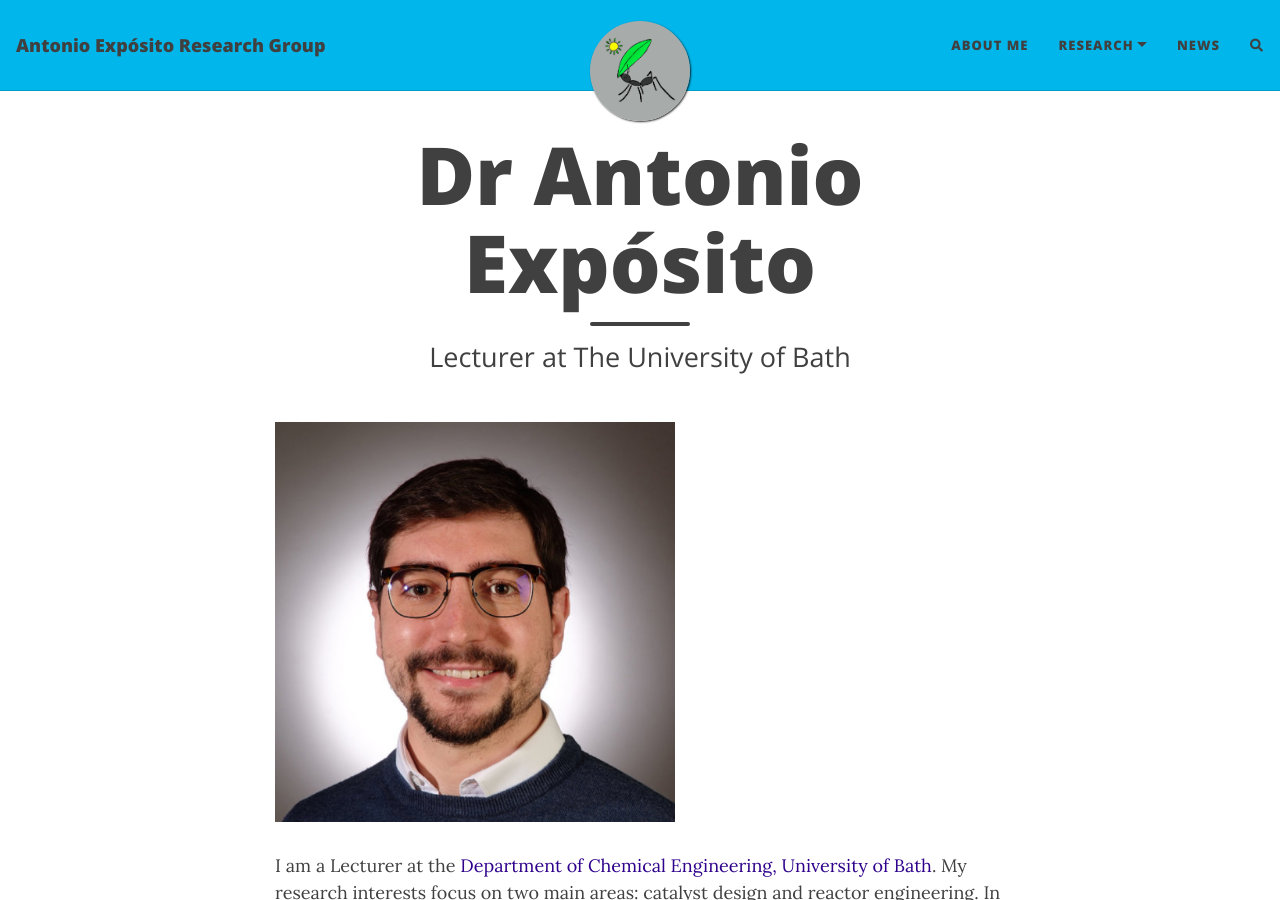
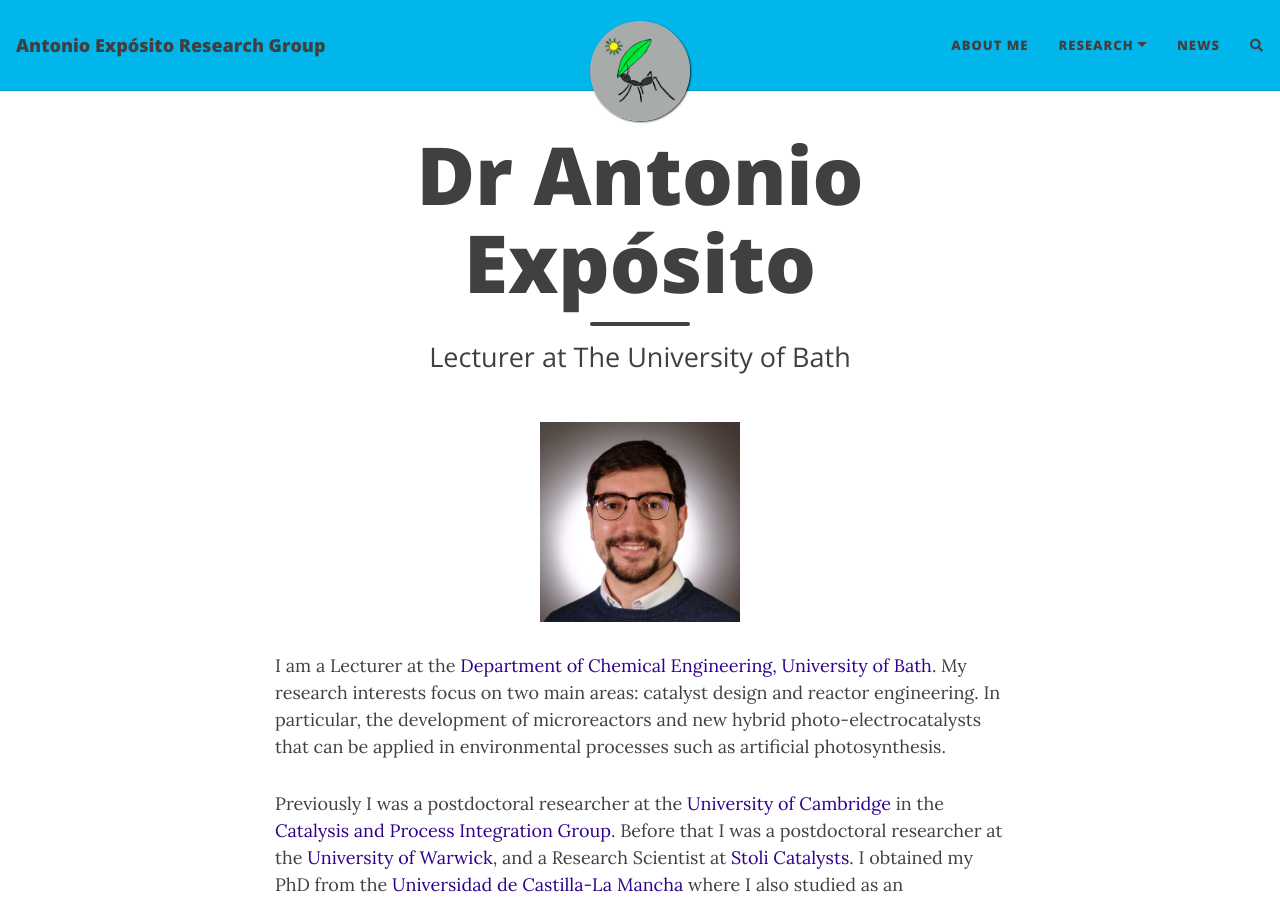
Before and after one commit to AntonioJExposito/AntonioJExposito.github.io, a Jekyll site: the page built from aboutme.md, in a window 1280 px wide and 900 px high. Built offline with Jekyll 4.4.1, drawn with Linux system fonts in a browser that asks for light colours; nearby versions of some CDN libraries; comment, search, counter and statistics services are not loaded; a style sheet for code colours, icons or effects is not loaded.

Commit message:
Update aboutme.md

```diff
--- a/aboutme.md
+++ b/aboutme.md
@@ -4,7 +4,9 @@ title: Dr Antonio Expósito
 subtitle: Lecturer at The University of Bath
 ---
 
-<img src="https://github.com/AntonioJExposito/AntonioJExposito.github.io/blob/main/assets/img/Antonio%20Github%20photo%202.jpg?raw=true" width="400">
+<p align="center">
+<img src="https://github.com/AntonioJExposito/AntonioJExposito.github.io/blob/main/assets/img/Antonio%20Github%20photo%202.jpg?raw=true" width="200">
+</p>
 
 I am a Lecturer at the
       <a href="https://www.bath.ac.uk/departments/department-of-chemical-engineering/" target="_blank">Department of Chemical Engineering, University of Bath</a>.
```
